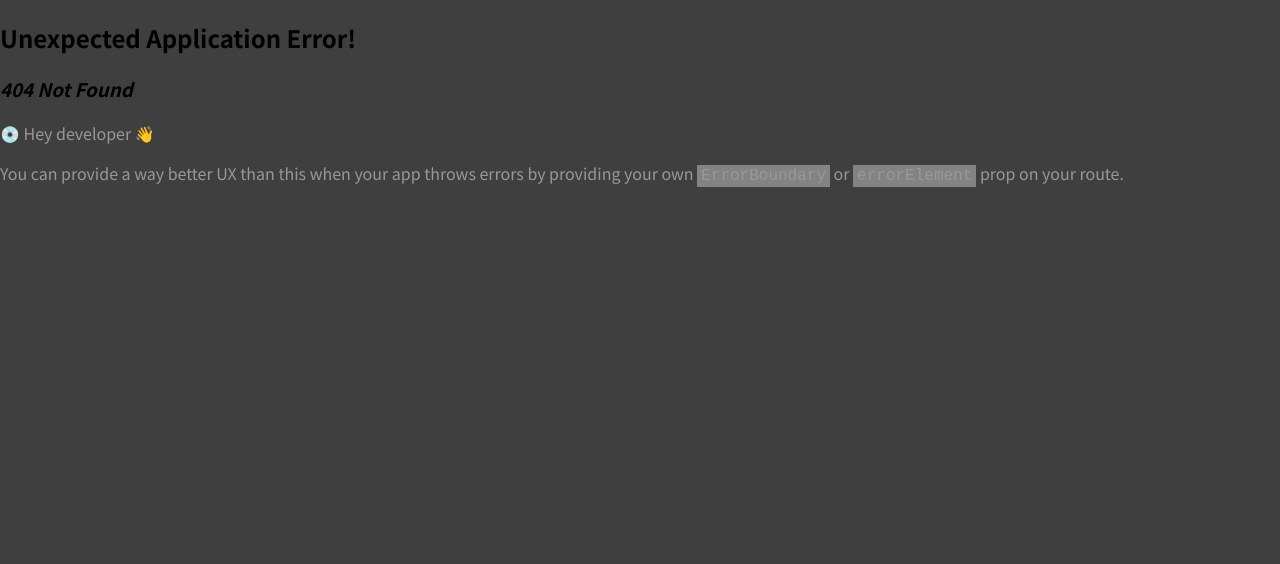
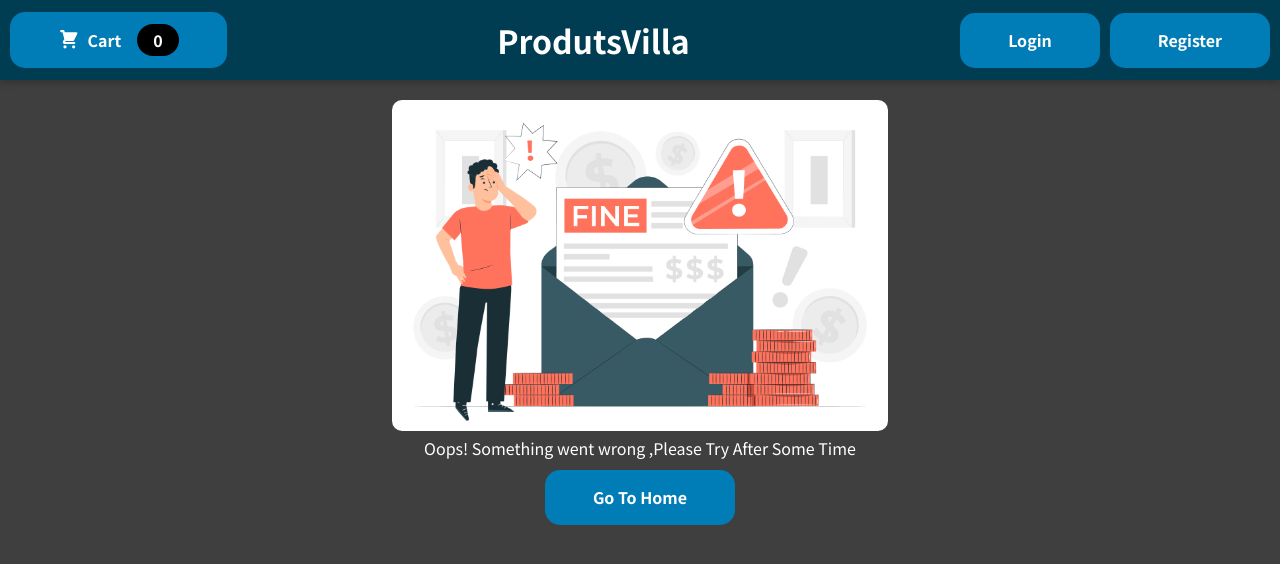
Before and after one commit to dev-ashokmanjhu/E-Commerce-Assignment, a React (Vite) app in the folder frontend/: page /paymentfail in a window 1280 px wide. Before the commit this address had no page. Shown: the top 564 px of the page. Built offline with nearby package versions, Linux system fonts and the light colour scheme.

Commit message:
make payment cancel / fail page

```diff
--- /dev/null
+++ b/frontend/src/UI/PaymentFail.jsx
@@ -0,0 +1,23 @@
+import React from "react";
+import "./paymentfail.css";
+import paymentfailImg from "../assets/7514766.jpg";
+import { Link } from "react-router-dom";
+const PaymentFail = () => {
+  return (
+    <div className="container">
+      <div className="content">
+        <img
+          className="paymentfailImg"
+          src={paymentfailImg}
+          alt="payment fail"
+        />
+        <div>Oops! Something went wrong ,Please Try After Some Time</div>
+        <Link to="/">
+          <button className="payment-btn">Go To Home</button>
+        </Link>
+      </div>
+    </div>
+  );
+};
+
+export default PaymentFail;
--- /dev/null
+++ b/frontend/src/UI/paymentfail.css
@@ -0,0 +1,32 @@
+@import url(https://fonts.googleapis.com/css?family=Raleway:400,700,600);
+.container {
+  display: flex;
+  justify-content: center;
+  align-items: center;
+  text-align: center;
+  width: 100%;
+  padding: 20px;
+  color: white;
+}
+
+.paymentfailImg {
+  width: 40%;
+  height: 100%;
+  box-shadow: none;
+}
+.payment-btn {
+  cursor: pointer;
+  font: inherit;
+  border: none;
+  background-color: #007cb6;
+  color: white;
+  padding: 0.75rem 3rem;
+  margin-top: 10px;
+  border-radius: 15px;
+  font-weight: bold;
+  height: 55px;
+}
+.payment-btn:hover {
+  background-color: transparent;
+  border: 1px solid #007cb6;
+}
--- a/frontend/src/main.jsx
+++ b/frontend/src/main.jsx
@@ -13,6 +13,7 @@ import { authActions } from "./store/authSlice";
 import { ToastContainer } from "react-toastify";
 import "react-toastify/dist/ReactToastify.css";
 import PaymentSuccess from "./UI/PaymentSuccess";
+import PaymentFail from "./UI/PaymentFail";
 
 const Root = () => {
   const dispatch = useDispatch();
@@ -67,6 +68,10 @@ const router = createBrowserRouter([
         path: "/paymentsuccess",
         element: <PaymentSuccess />,
       },
+      {
+        path: "/paymentfail",
+        element: <PaymentFail />,
+      },
     ],
   },
 ]);
```
Also changed, not shown: frontend/src/assets/7514766.jpg (added), 1 other file (tests, documents, lock files or other folders).
